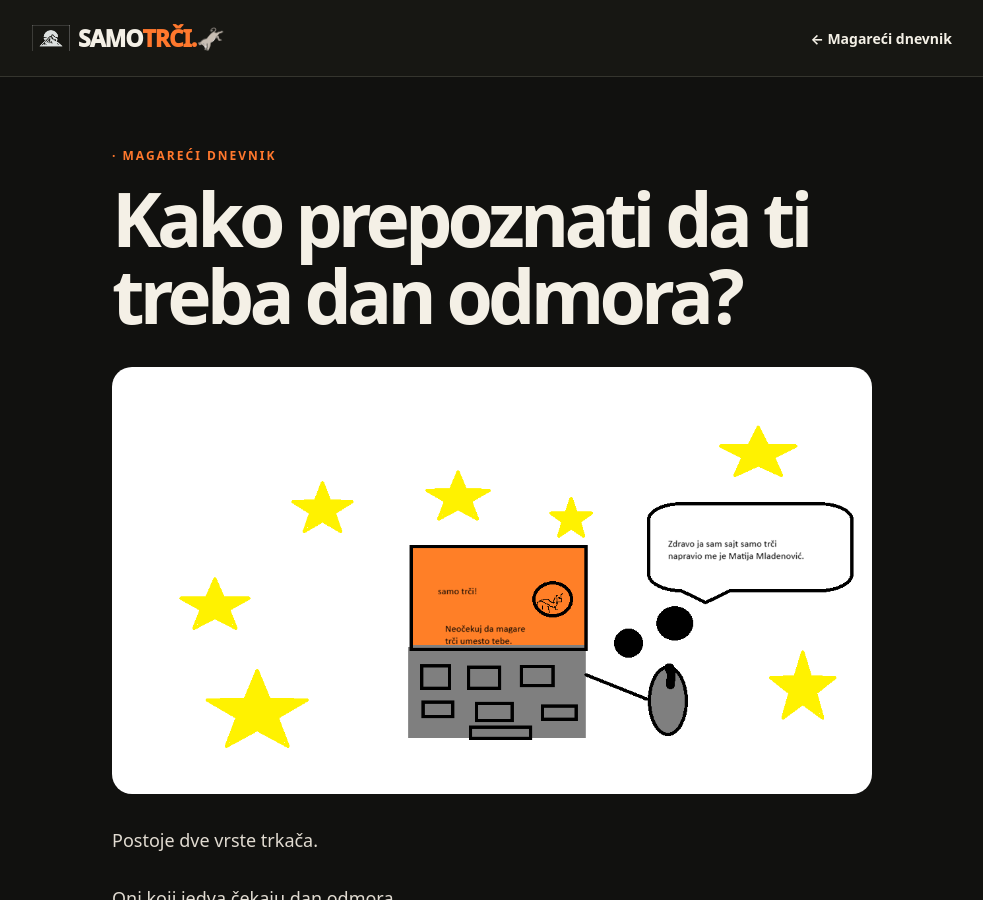
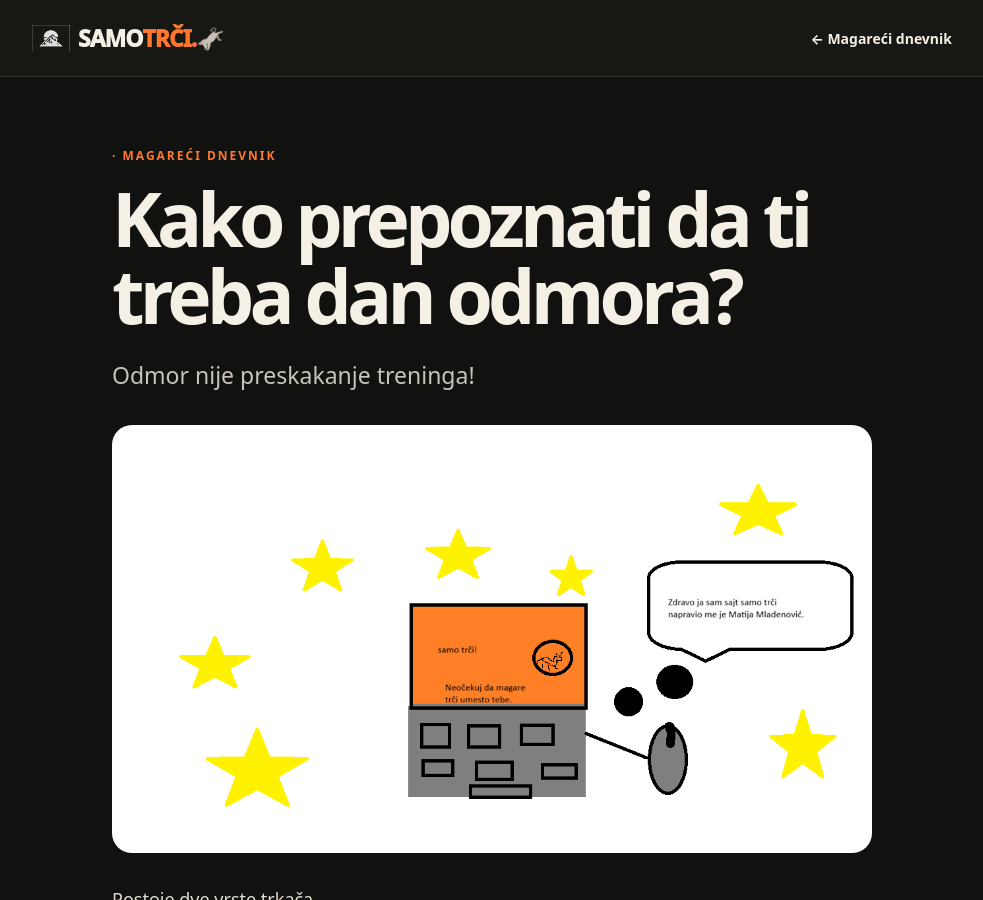
Before and after one commit to samotrci/samotrci.github.io, a Jekyll site: the page built from _posts/2026-10-13-kada-odmoriti.md, in a window 1280 px wide and 900 px high. Shown: the whole window, without its empty margins (148-1131 px from the left). Built offline with Jekyll 4.4.1, drawn with Linux system fonts in a browser that asks for light colours.

Commit message:
Update 2026-10-13-kada-odmoriti.md

```diff
--- a/_posts/2026-10-13-kada-odmoriti.md
+++ b/_posts/2026-10-13-kada-odmoriti.md
@@ -1,6 +1,7 @@
 ---
 layout: post
 title: "Kako prepoznati da ti treba dan odmora?"
+description: "Odmor nije preskakanje treninga!"
 date: 2026-10-13
 image: "/images/sajt samo trči.png"
 permalink: /blog/kada-odmoriti/
```
